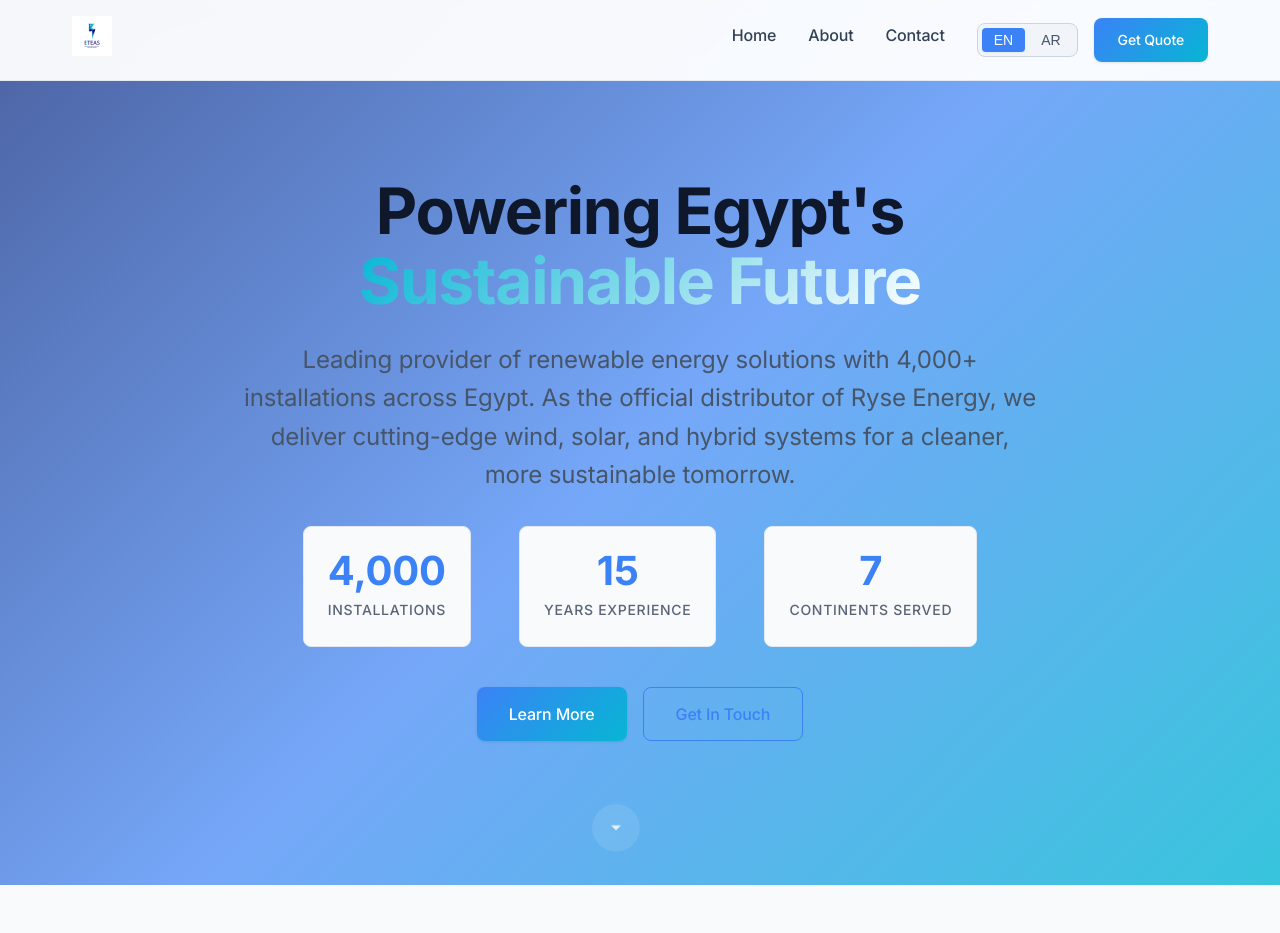
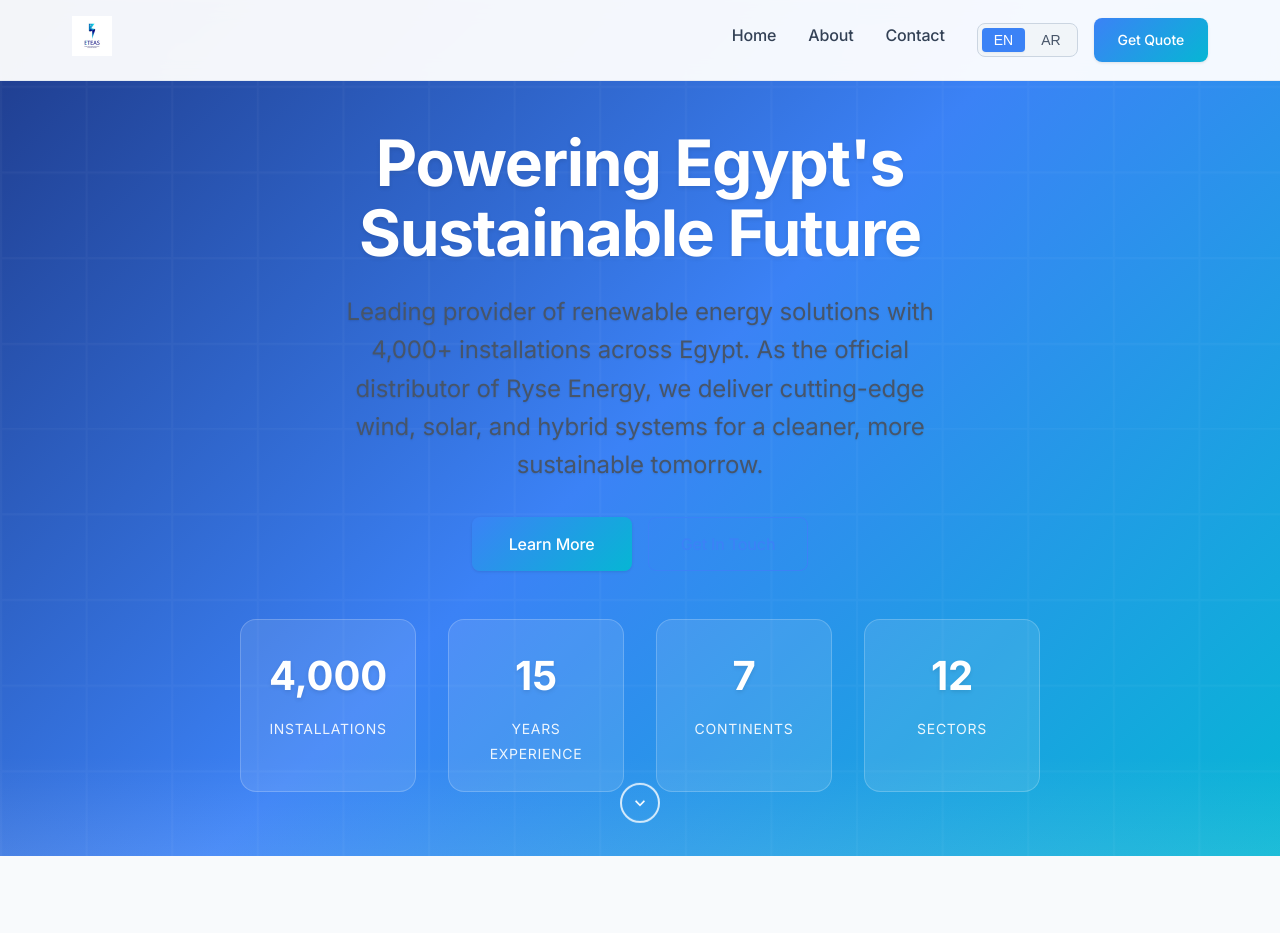
Before and after one commit to AhmedNabil30/eta, a website: page index.html in a window 1280 px wide. Shown: the top 933 px of the page. Drawn offline with Linux system fonts and the light colour scheme; a web font is replaced by a local one.

Commit message:
Fix home page hero section and styling consistency

```diff
--- a/assets/css/hero-enhancements.css
+++ b/assets/css/hero-enhancements.css
@@ -352,6 +352,34 @@
   transform: scale(1.02);
 }
 
+/* Logo Placeholder Styling */
+.logo-placeholder {
+  display: flex;
+  align-items: center;
+  justify-content: center;
+  color: white;
+  background: rgba(255, 255, 255, 0.1);
+  border-radius: 0.5rem;
+  padding: 1rem;
+  transition: all 0.3s ease;
+}
+
+.logo-placeholder:hover {
+  background: rgba(255, 255, 255, 0.2);
+}
+
+/* Ensure partnership section has proper background */
+.partnership {
+  background: linear-gradient(135deg, #1e3a8a, #3b82f6) !important;
+  color: white !important;
+}
+
+/* Ensure CTA section has proper background */
+.cta {
+  background: linear-gradient(135deg, #3b82f6, #06b6d4) !important;
+  color: white !important;
+}
+
 /* Print Styles */
 @media print {
   .page-header {
--- a/index.html
+++ b/index.html
@@ -73,7 +73,7 @@
     <link rel="stylesheet" href="assets/css/responsive.css">
     <link rel="stylesheet" href="assets/css/typography-fix.css">
     <link rel="stylesheet" href="assets/css/professional-fixes.css">
-    <link rel="stylesheet" href="assets/css/hero-enhancements.css?v=2">
+    <link rel="stylesheet" href="assets/css/hero-enhancements.css?v=3">
 
     <!-- Favicon -->
     <link rel="icon" type="image/svg+xml" href="assets/images/favicon.svg">
@@ -160,67 +160,51 @@
 
     <main id="main-content">
       <!-- Hero Section -->
-      <section class="hero" id="hero">
-        <div class="hero-background">
-          <div class="hero-overlay"></div>
-          <picture>
-            <source
-              srcset="assets/images/hero/wind-turbine-hero.webp"
-              type="image/webp">
-            <img
-              src="assets/images/hero/wind-turbine-hero.jpg"
-              alt="Wind turbines in renewable energy field"
-              class="hero-bg-image">
-          </picture>
-        </div>
-
+      <section class="page-header" id="hero">
         <div class="container">
-          <div class="hero-content">
-            <div class="hero-text">
-              <h1 class="hero-title">
+          <div class="page-header-content">
+            <h1 class="page-title">
               Powering Egypt's
               <span class="highlight">Sustainable Future</span>
             </h1>
-              <p class="hero-subtitle">
+            <p class="page-subtitle">
               Leading provider of renewable energy solutions with 4,000+
               installations across Egypt. As the official distributor of Ryse Energy,
               we deliver cutting-edge wind, solar, and hybrid systems for a cleaner,
               more sustainable tomorrow.
             </p>
-              <div class="hero-stats">
-                <div class="stat-item">
-                  <span class="stat-number" data-target="4000">0</span>
-                  <span class="stat-label">Installations</span>
+
+            <div class="page-header-actions">
+              <a href="about.html" class="btn btn-primary btn-large">Learn More</a>
+              <a href="contact.html" class="btn btn-outline btn-large">Get In Touch</a>
             </div>
-                <div class="stat-item">
-                  <span class="stat-number" data-target="15">0</span>
-                  <span class="stat-label">Years Experience</span>
+
+            <div class="about-hero-stats">
+              <div class="about-hero-stat">
+                <span class="about-hero-stat-number" data-target="4000">0</span>
+                <span class="about-hero-stat-label">Installations</span>
               </div>
-                <div class="stat-item">
-                  <span class="stat-number" data-target="7">0</span>
-                  <span class="stat-label">Continents Served</span>
+              <div class="about-hero-stat">
+                <span class="about-hero-stat-number" data-target="15">0</span>
+                <span class="about-hero-stat-label">Years Experience</span>
               </div>
+              <div class="about-hero-stat">
+                <span class="about-hero-stat-number" data-target="7">0</span>
+                <span class="about-hero-stat-label">Continents</span>
               </div>
-              <div class="hero-actions">
-                <a href="about.html" class="btn btn-primary btn-large"
-                  >Learn More</a
-                >
-                <a href="contact.html" class="btn btn-outline btn-large"
-                  >Get In Touch</a
-                >
+              <div class="about-hero-stat">
+                <span class="about-hero-stat-number" data-target="12">0</span>
+                <span class="about-hero-stat-label">Sectors</span>
               </div>
             </div>
           </div>
         </div>
 
-        <div class="scroll-indicator">
-          <a
-            href="#services"
-            class="scroll-arrow"
-            aria-label="Scroll to services section"
-          >
-            <svg width="24" height="24" viewBox="0 0 24 24" fill="currentColor">
-              <path d="M12 14.5l-5-5h10l-5 5z" />
+        <!-- Scroll Indicator -->
+        <div class="hero-scroll-indicator">
+          <a href="#services" aria-label="Scroll down to services">
+            <svg width="20" height="20" viewBox="0 0 24 24" fill="currentColor">
+              <path d="M7.41 8.84L12 13.42l4.59-4.58L18 10.25l-6 6-6-6 1.41-1.41z"/>
             </svg>
           </a>
         </div>
@@ -692,11 +676,12 @@
               </div>
               <div class="partnership-symbol">×</div>
               <div class="logo-item">
-                <img
-                  src="assets/images/logo/ryse-energy-logo-white.svg"
-                  alt="Ryse Energy Logo"
-                  width="200"
-                  height="80">
+                <div class="logo-placeholder">
+                  <svg width="200" height="80" viewBox="0 0 200 80" fill="currentColor">
+                    <rect x="20" y="20" width="160" height="40" rx="8" fill="none" stroke="currentColor" stroke-width="2"/>
+                    <text x="100" y="45" font-family="Arial, sans-serif" font-size="16" font-weight="bold" text-anchor="middle" fill="currentColor">RYSE ENERGY</text>
+                  </svg>
+                </div>
               </div>
             </div>
             <h2 class="partnership-title">
@@ -903,6 +888,7 @@
     <!-- Scripts -->
     <script src="assets/js/main.js"></script>
     <script src="assets/js/animations.js?v=2"></script>
+    <script src="assets/js/about.js"></script>
 
     <!-- Service Worker for offline functionality -->
     <script>
```
Lines whose indentation alone changed are shown as unchanged.
